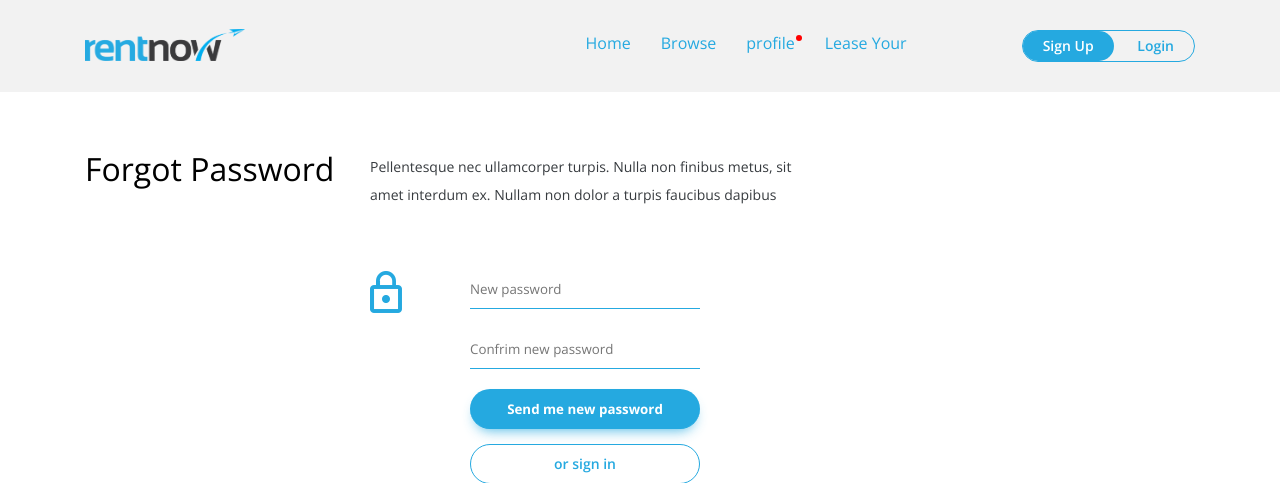
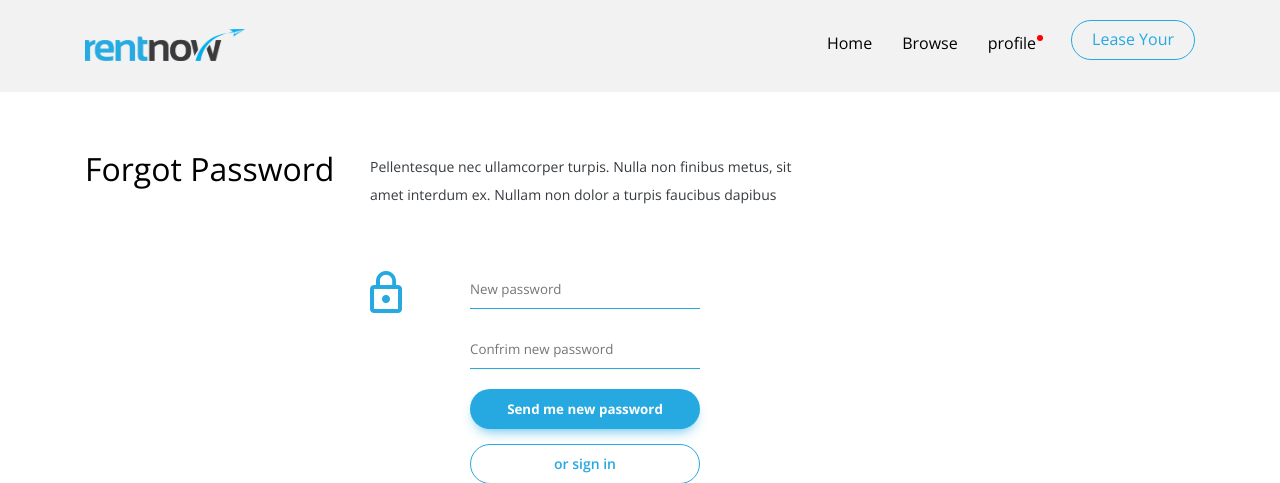
Before and after one commit to agilBAKA/rentnow, a PHP site: page /forgot in a window 1280 px wide. Shown: the top 483 px of the page. Run offline with PHP 8.4, Linux system fonts and the light colour scheme; some libraries are stand-ins or nearby versions.

Commit message:
revisi navigasi

```diff
--- a/dev/scss/components/_navigation.scss
+++ b/dev/scss/components/_navigation.scss
@@ -272,8 +272,8 @@ nav.navigation {
 }
 
 
-.nav-pages {
-	nav.navigation {
+
+nav.nav-after-login {
 	background: $color-soft;
 		padding: 20px;
 
@@ -286,27 +286,27 @@ nav.navigation {
 			ul {
 				li  {
 					a {
+						color: $color-dark;
+						&:hover {
+							color: $color-primary;
+						}
+
+						&.lease {
+							margin-top: 0px;
+							margin-left: 20px;
+							padding: 10px 20px;
 							color: $color-primary;
 							&:hover {
- 							color: $color-dark;
+								background: transparent;
+							}
 						}
 					}
 				}
 			}
 
- 			.box-login {
- 				border-color: $color-primary;
- 				a {
- 					color: $color-primary;
- 					&.sign-up {
- 						color: #ffffff;
- 						background: $color-primary;
 		}
 }
- 			}
- 		}
-	}
-}
+
 
 .menu-burger {
   width:30px;
--- /dev/null
+++ b/modules/components/nav-after-login.php
@@ -0,0 +1,42 @@
+<nav class="navigation nav-after-login">
+    <div class="container">
+        <a href="index.php" class="logo"></a>
+        <button id="burger" class="menu-burger">
+          <span></span>
+          <span></span>
+          <span></span>
+        </button>
+        <div class="menu">
+            <ul>
+                <li>
+                    <a href="">Home</a>
+                </li>
+                <li>
+                    <a href="#">Browse<i class="zmdi zmdi-chevron-down"></i></a>
+                    <ul class="submenu">
+                        <li><a href="recommended.php">Recommended</a></li>
+                        <li><a href="search.php">Search</a></li>
+                    </ul>
+                </li>
+                <li>
+                    <a href="#">profile <span class="bullet-notif"></span><i class="zmdi zmdi-chevron-down"></i></a>
+                    <ul class="submenu">
+                        <li><a href="message.php">Message <span class="bullet-notif"></span></a></li>
+                        <li><a href="notification.php">Notification <span class="bullet-notif"></span></a></li>
+                        <li><a href="profile.php">Edit Profile</a></li>
+                        <li><a href="setting.php">Setting</a></li>
+                        <li><a href="">Sign Out</a></li>
+                    </ul>
+                </li>
+                <li>
+                    <a href="#" class="btn-primary-o lease">Lease Your<i class="zmdi zmdi-chevron-down"></i></a>
+                    <ul class="submenu">
+                        <li><a href="">Transportation</a></li>
+                        <li><a href="">House</a></li>
+                        <li><a href="">Tools</a></li>
+                    </ul>
+                </li>
+            </ul>
+        </div>
+    </div>
+</nav>
--- a/modules/components/nav.php
+++ b/modules/components/nav.php
@@ -8,26 +8,6 @@
         </button>
         <div class="menu">
             <ul>
-                <li>
-                    <a href="">Home</a>
-                </li>
-                <li>
-                    <a href="#">Browse<i class="zmdi zmdi-chevron-down"></i></a>
-                    <ul class="submenu">
-                        <li><a href="recommended.php">Recommended</a></li>
-                        <li><a href="search.php">Search</a></li>
-                    </ul>
-                </li>
-                <li>
-                    <a href="#">profile <span class="bullet-notif"></span><i class="zmdi zmdi-chevron-down"></i></a>
-                    <ul class="submenu">
-                        <li><a href="message.php">Message <span class="bullet-notif"></span></a></li>
-                        <li><a href="notification.php">Notification <span class="bullet-notif"></span></a></li>
-                        <li><a href="profile.php">Edit Profile</a></li>
-                        <li><a href="setting.php">Setting</a></li>
-                        <li><a href="">Sign Out</a></li>
-                    </ul>
-                </li>
                 <li>
                     <a href="#">Lease Your<i class="zmdi zmdi-chevron-down"></i></a>
                     <ul class="submenu">
--- a/modules/pages/auth/forgot.php
+++ b/modules/pages/auth/forgot.php
@@ -4,10 +4,8 @@
      <?php require 'modules/components/head.php'; ?>
 </head>
 <body class="body-pages">
-	<div class="nav-pages">
-   		<?php require 'modules/components/nav.php'; ?>
-   	</div>
-    <section class="section section-pages">
+    <?php require 'modules/components/nav-after-login.php'; ?>
+     <section class="section section-pages">
         <div class="container">
             <div class="row">
                 <div class="col-md-3">
--- a/modules/pages/auth/reset.php
+++ b/modules/pages/auth/reset.php
@@ -5,9 +5,7 @@
 
 </head>
 <body class="body-pages">
-	<div class="nav-pages">
-   		<?php require 'modules/components/nav.php'; ?>
-   	</div>
+	<?php require 'modules/components/nav-after-login.php'; ?>
     <section class="section section-pages">
         <div class="container">
             <div class="row">
--- a/modules/pages/profile/index.php
+++ b/modules/pages/profile/index.php
@@ -5,9 +5,7 @@
 
 </head>
 <body class="body-pages">
-	<div class="nav-pages">
-   		<?php require 'modules/components/nav.php'; ?>
-   	</div>
+	<?php require 'modules/components/nav-after-login.php'; ?>
     <section class="section section-profile">
         <div class="container">
             <div class="row">
--- a/modules/pages/profile/message.php
+++ b/modules/pages/profile/message.php
@@ -5,9 +5,7 @@
 
 </head>
 <body class="body-pages">
-    <div class="nav-pages">
-        <?php require 'modules/components/nav.php'; ?>
-    </div>
+    <?php require 'modules/components/nav-after-login.php'; ?>
     <section class="section section-profile">
         <div class="container">
             <div class="row">
--- a/modules/pages/profile/notification.php
+++ b/modules/pages/profile/notification.php
@@ -5,9 +5,7 @@
 
 </head>
 <body class="body-pages">
-	<div class="nav-pages">
-   		<?php require 'modules/components/nav.php'; ?>
-   	</div>
+	<?php require 'modules/components/nav-after-login.php'; ?>
     <section class="section section-profile">
         <div class="container">
             <div class="row">
--- a/modules/pages/profile/setting.php
+++ b/modules/pages/profile/setting.php
@@ -5,9 +5,7 @@
     <link rel="stylesheet" href="https://cdnjs.cloudflare.com/ajax/libs/bootstrap-datepicker/1.6.4/css/bootstrap-datepicker.css">
 </head>
 <body class="body-pages">
-	<div class="nav-pages">
-   		<?php require 'modules/components/nav.php'; ?>
-   	</div>
+	<?php require 'modules/components/nav-after-login.php'; ?>
     <section class="section section-profile">
         <div class="container">
             <div class="row">
--- a/modules/pages/recommended/index.php
+++ b/modules/pages/recommended/index.php
@@ -5,9 +5,7 @@
     <link rel="stylesheet" href="https://cdnjs.cloudflare.com/ajax/libs/bootstrap-datepicker/1.6.4/css/bootstrap-datepicker.css">
 </head>
 <body class="body-pages">
-	<div class="nav-pages">
-   		<?php require 'modules/components/nav.php'; ?>
-   	</div>
+	<?php require 'modules/components/nav-after-login.php'; ?>
     <section class="section section-pages">
         <div class="container">
             <div class="row">
--- a/modules/pages/rent/index.php
+++ b/modules/pages/rent/index.php
@@ -6,9 +6,7 @@
 
 </head>
 <body class="body-pages">
-	<div class="nav-pages">
-   		<?php require 'modules/components/nav.php'; ?>
-   	</div>
+	<?php require 'modules/components/nav-after-login.php'; ?>
     <header class="header-rent">
         <div id="gallery-slider">
             <div class="content-slider">
--- a/modules/pages/search/index.php
+++ b/modules/pages/search/index.php
@@ -4,9 +4,7 @@
      <?php require 'modules/components/head.php'; ?>
  </head>
 <body class="body-pages">
-	<div class="nav-pages">
-   		<?php require 'modules/components/nav.php'; ?>
-   	</div>
+	<?php require 'modules/components/nav-after-login.php'; ?>
     <section class="section section-pages">
         <div class="container">
             <div class="row">
--- a/modules/pages/static/about.php
+++ b/modules/pages/static/about.php
@@ -5,9 +5,7 @@
 
 </head>
 <body class="body-pages">
-	<div class="nav-pages">
-   		<?php require 'modules/components/nav.php'; ?>
-   	</div>
+	<?php require 'modules/components/nav-after-login.php'; ?>
     <section class="section section-pages">
         <div class="container">
             <div class="row">
--- a/modules/pages/static/contact.php
+++ b/modules/pages/static/contact.php
@@ -5,9 +5,7 @@
 
 </head>
 <body class="body-pages">
-	<div class="nav-pages">
-   		<?php require 'modules/components/nav.php'; ?>
-   	</div>
+	<?php require 'modules/components/nav-after-login.php'; ?>
     <section class="section section-pages">
         <div class="container">
             <div class="row">
--- a/modules/pages/static/faq.php
+++ b/modules/pages/static/faq.php
@@ -5,9 +5,7 @@
 
 </head>
 <body class="body-pages">
-	<div class="nav-pages">
-   		<?php require 'modules/components/nav.php'; ?>
-   	</div>
+	<?php require 'modules/components/nav-after-login.php'; ?>
     <section class="section section-pages">
         <div class="container">
             <div class="row">
--- a/modules/pages/static/legal.php
+++ b/modules/pages/static/legal.php
@@ -5,9 +5,7 @@
 
 </head>
 <body class="body-pages">
-	<div class="nav-pages">
-   		<?php require 'modules/components/nav.php'; ?>
-   	</div>
+	<?php require 'modules/components/nav-after-login.php'; ?>
     <section class="section section-pages">
         <div class="container">
             <div class="row">
```
Also changed, not shown: dist/css/app.css. Lines whose indentation alone changed are shown as unchanged.
